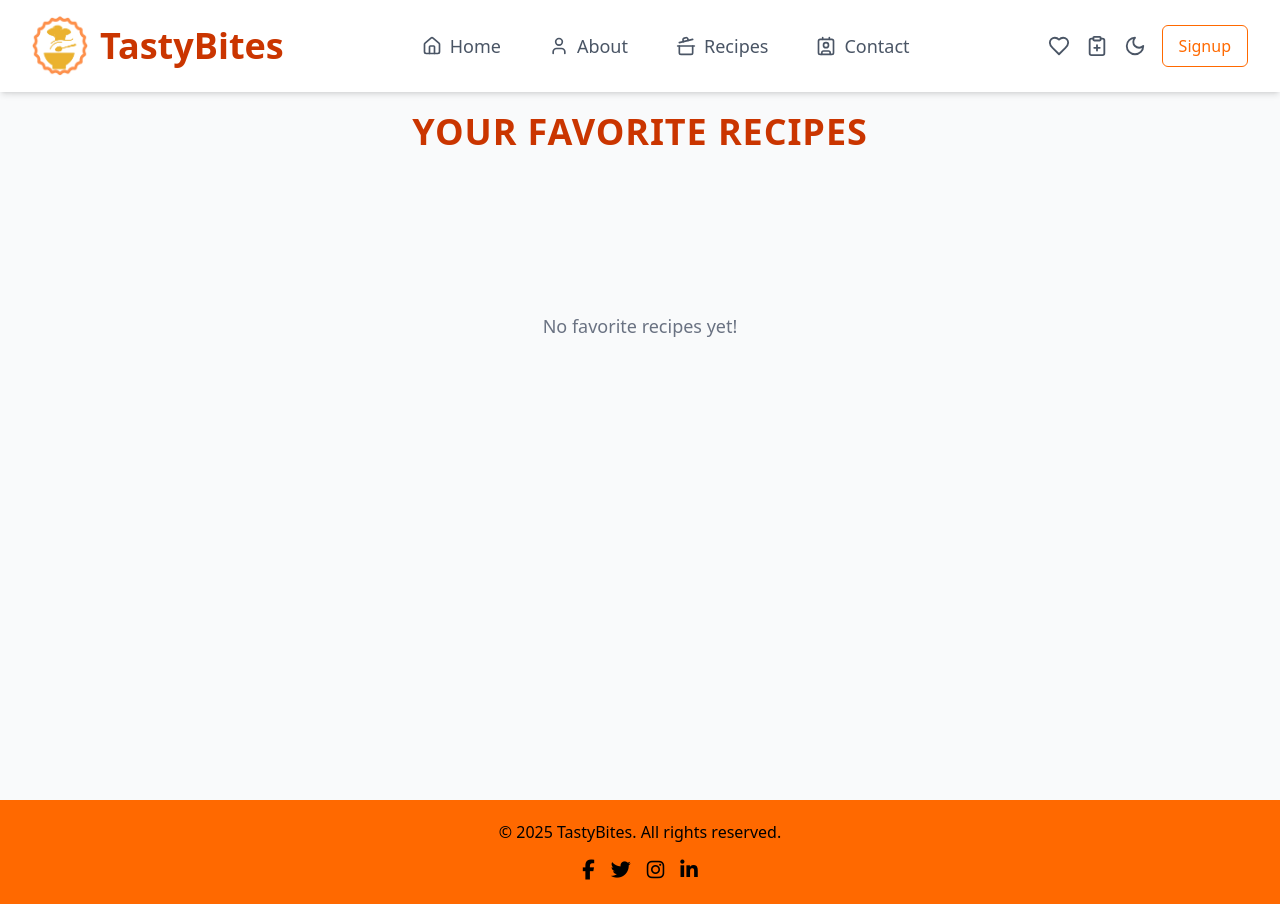
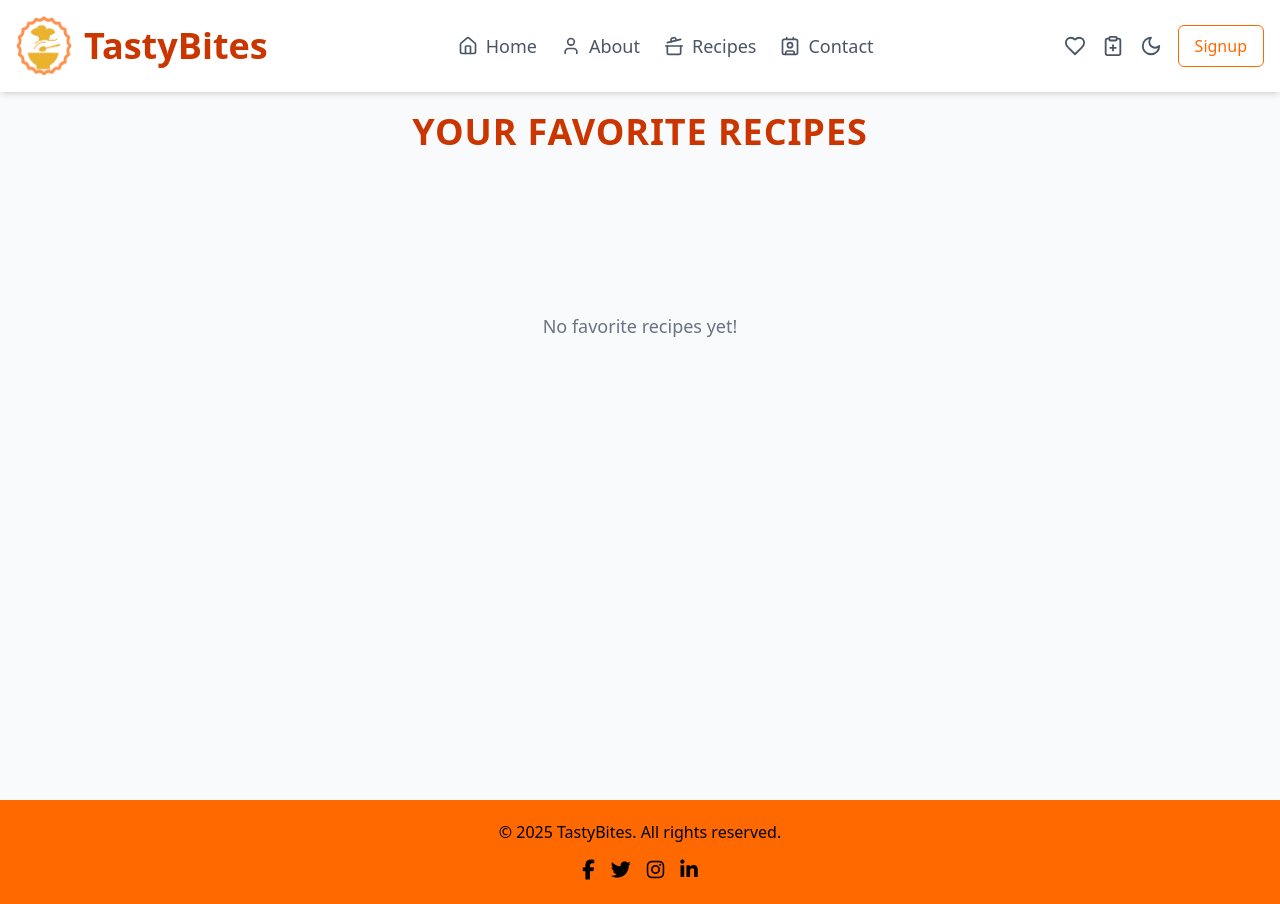
Before and after one commit to nadeesamaraweera/Tasty-Bites, a React (Vite) app: page /favorite-recipes in a window 1280 px wide. Built offline with nearby package versions, Linux system fonts and the light colour scheme.

Commit message:
responsive added

```diff
--- a/src/components/NavBar.tsx
+++ b/src/components/NavBar.tsx
@@ -10,6 +10,8 @@ import {
     ClipboardPlus,
     LogOut,
     UserCircle,
+    Menu,
+    X
 } from "lucide-react";
 import Swal from "sweetalert2";
 import SignUpPopup from "../pages/SignUpPopup";
@@ -22,6 +24,7 @@ const NavBar: React.FC = () => {
     const [darkMode, setDarkMode] = useState(false);
     const [openSignupPopup, setOpenSignupPopup] = useState<boolean>(false);
     const [openLoginPopup, setOpenLoginPopup] = useState<boolean>(false);
+    const [mobileMenuOpen, setMobileMenuOpen] = useState(false);
 
     useEffect(() => {
         document.body.style.backgroundColor = darkMode ? "#000" : "#fff";
@@ -76,106 +79,133 @@ const NavBar: React.FC = () => {
         } else {
             navigate(`/?scroll=${sectionId}`);
         }
+        setMobileMenuOpen(false);
     };
 
     return (
-        <header className={`w-full flex justify-between items-center px-8 py-4 fixed top-0 z-10 shadow-md transition duration-300 ${darkMode ? "bg-black text-white" : "bg-white text-black"}`}>
+        <>
+            <header className={`w-full flex justify-between items-center px-4 py-4 fixed top-0 z-10 shadow-md transition duration-300 ${darkMode ? "bg-black text-white" : "bg-white text-black"}`}>
                 {/* Logo Section */}
                 <div className="flex items-center space-x-3">
-                <img src="/src/assets/logo.png" alt="Logo" className="h-15 w-14"/>
-                <h1 className="text-4xl font-bold text-orange-700">TastyBites</h1>
+                    <img src="/src/assets/logo.png" alt="Logo" className="h-15 w-14" />
+                    <h1 className="text-3xl sm:text-4xl font-bold text-orange-700">TastyBites</h1>
                 </div>
 
-            {/* Navigation */}
-            <nav className="flex gap-6  font-medium text-lg mx-auto">
-                <button
-                    onClick={() => handleScrollToSection("home")}
-                    className="flex items-center gap-2 px-3 py-2 rounded-md text-gray-600 hover:text-orange-600"
-
-                >
-                    <HomeIcon size={20}/>
-                    <span className="hidden sm:inline">Home</span>
+                {/* Desktop Navigation */}
+                <nav className="hidden sm:flex gap-6 font-medium text-lg mx-auto">
+                    <button onClick={() => handleScrollToSection("home")} className="flex items-center gap-2 text-gray-600 hover:text-orange-600">
+                        <HomeIcon size={20} /> Home
                     </button>
-
-                <button
-                    onClick={() => handleScrollToSection("about")}
-                    className="flex items-center gap-2 px-3 py-2 rounded-md text-gray-600 hover:text-orange-600"
-                >
-                    <UserIcon size={20}/>
-                    <span className="hidden sm:inline">About</span>
+                    <button onClick={() => handleScrollToSection("about")} className="flex items-center gap-2 text-gray-600 hover:text-orange-600">
+                        <UserIcon size={20} /> About
                     </button>
-
-                <button
-                    onClick={() => handleScrollToSection("recipes-display")}
-                    className="flex items-center gap-2 px-3 py-2 rounded-md text-gray-600 hover:text-orange-600"
-                >
-                    <CookingPot size={20}/>
-                    <span className="hidden sm:inline">Recipes</span>
+                    <button onClick={() => handleScrollToSection("recipes-display")} className="flex items-center gap-2 text-gray-600 hover:text-orange-600">
+                        <CookingPot size={20} /> Recipes
                     </button>
-
-                <button
-                    onClick={() => handleScrollToSection("contact")}
-                    className="flex items-center gap-2 px-3 py-2 rounded-md text-gray-600 hover:text-orange-600"
-                >
-                    <ContactIcon size={20}/>
-                    <span className="hidden sm:inline">Contact</span>
+                    <button onClick={() => handleScrollToSection("contact")} className="flex items-center gap-2 text-gray-600 hover:text-orange-600">
+                        <ContactIcon size={20} /> Contact
                     </button>
                 </nav>
 
-            {/* Right Side */}
-            <div className="space-x-4 flex items-center">
-                <button onClick={() => navigate("/favorite-recipes")}
-                        className="text-gray-600 hover:text-orange-600 transition">
-                    <Heart size={22}/>
+                {/* Right Side Icons */}
+                <div className="flex items-center space-x-4">
+                    {/* Mobile Menu Button */}
+                    <button onClick={() => setMobileMenuOpen(!mobileMenuOpen)} className="sm:hidden text-gray-600 hover:text-orange-600">
+                        {mobileMenuOpen ? <X size={24} /> : <Menu size={24} />}
                     </button>
 
-                <button onClick={handleAddRecipeClick} className="text-gray-600 hover:text-orange-600 transition">
-                    <ClipboardPlus size={22}/>
+                    {/* Desktop Icons */}
+                    <div className="hidden sm:flex items-center space-x-4">
+                        <button onClick={() => navigate("/favorite-recipes")} className="text-gray-600 hover:text-orange-600">
+                            <Heart size={22} />
                         </button>
 
-                <button
-                    onClick={toggleDarkMode}
-                    className={`transition hover:text-orange-600 ${darkMode ? "text-white" : "text-gray-600"}`}
-                >
-                    <MoonIcon size={22}/>
+                        <button onClick={handleAddRecipeClick} className="text-gray-600 hover:text-orange-600">
+                            <ClipboardPlus size={22} />
+                        </button>
+
+                        <button onClick={toggleDarkMode} className={`hover:text-orange-600 ${darkMode ? "text-white" : "text-gray-600"}`}>
+                            <MoonIcon size={22} />
                         </button>
 
                         {isLoggedIn ? (
-                    <div className="relative inline-block">
-                        <button
-                            onClick={() => setShowProfileMenu(!showProfileMenu)}
-                            className="text-gray-600 hover:text-orange-600 transition"
-                        >
-                            <UserCircle size={22}/>
+                            <div className="relative">
+                                <button onClick={() => setShowProfileMenu(!showProfileMenu)} className="text-gray-600 hover:text-orange-600">
+                                    <UserCircle size={22} />
                                 </button>
                                 {showProfileMenu && (
                                     <div className="absolute right-0 mt-2 w-40 bg-white border rounded-md shadow-lg z-50">
-                                <button
-                                    onClick={() => navigate("/my-recipes")}
-                                    className="block w-full text-left px-4 py-2 text-gray-700 hover:bg-orange-100"
-                                >
+                                        <button onClick={() => navigate("/my-recipes")} className="block w-full text-left px-4 py-2 text-gray-700 hover:bg-orange-100">
                                             My Recipes
                                         </button>
-                                <button
-                                    onClick={handleLogout}
-                                    className="block w-full text-left px-4 py-2 text-gray-700 hover:bg-orange-100"
-                                >
-                                    <LogOut size={16} className="inline mr-1"/>
-                                    Logout
+                                        <button onClick={handleLogout} className="block w-full text-left px-4 py-2 text-gray-700 hover:bg-orange-100">
+                                            <LogOut size={16} className="inline mr-1" /> Logout
                                         </button>
                                     </div>
                                 )}
                             </div>
                         ) : (
-                    <button
-                        onClick={() => setOpenSignupPopup(true)}
-                        className="px-4 py-2 text-orange-500 border border-orange-500 rounded-md hover:bg-orange-500 hover:text-white transition"
-                    >
+                            <button onClick={() => setOpenSignupPopup(true)} className="px-4 py-2 text-orange-500 border border-orange-500 rounded-md hover:bg-orange-500 hover:text-white transition">
                                 Signup
                             </button>
                         )}
+                    </div>
+                </div>
+            </header>
 
-                {/* Modals for Signup and Login */}
+            {mobileMenuOpen && (
+                <div className="sm:hidden fixed top-0 right-0 h-full w-3/4 max-w-xs bg-white dark:bg-neutral-500 shadow-lg z-50 p-6 transition-transform duration-300">
+                    <div className="flex justify-between items-center mb-6">
+                        <div className="flex items-center space-x-2">
+                            <img src="/src/assets/logo.png" alt="Logo" className="h-10 w-10" />
+                            <h1 className="text-2xl font-bold text-orange-700">TastyBites</h1>
+                        </div>
+                        <button onClick={() => setMobileMenuOpen(false)}>
+                            <X size={24} className="text-gray-600 dark:text-white" />
+                        </button>
+                    </div>
+
+                    {/* Nav Items */}
+                    <nav className="space-y-4">
+                        <button onClick={() => handleScrollToSection("home")} className="flex items-center gap-3 w-full text-left text-gray-700 dark:text-white hover:text-orange-600">
+                            <HomeIcon size={20} /> Home
+                        </button>
+                        <button onClick={() => handleScrollToSection("about")} className="flex items-center gap-3 w-full text-left text-gray-700 dark:text-white hover:text-orange-600">
+                            <UserIcon size={20} /> About
+                        </button>
+                        <button onClick={() => handleScrollToSection("recipes-display")} className="flex items-center gap-3 w-full text-left text-gray-700 dark:text-white hover:text-orange-600">
+                            <CookingPot size={20} /> Recipes
+                        </button>
+                        <button onClick={() => handleScrollToSection("contact")} className="flex items-center gap-3 w-full text-left text-gray-700 dark:text-white hover:text-orange-600">
+                            <ContactIcon size={20} /> Contact
+                        </button>
+                    </nav>
+
+                    {/* Bottom Icons */}
+                    <div className="mt-6 flex gap-4 items-center border-t pt-4">
+                        <button onClick={() => navigate("/favorite-recipes")} className="text-gray-600 dark:text-white hover:text-orange-600">
+                            <Heart size={22} />
+                        </button>
+                        <button onClick={handleAddRecipeClick} className="text-gray-600 dark:text-white hover:text-orange-600">
+                            <ClipboardPlus size={22} />
+                        </button>
+                        <button onClick={toggleDarkMode} className="text-gray-600 dark:text-white hover:text-orange-600">
+                            <MoonIcon size={22} />
+                        </button>
+                        {!isLoggedIn && (
+                            <button onClick={() => {
+                                setOpenSignupPopup(true);
+                                setMobileMenuOpen(false);
+                            }} className="text-orange-500 border border-orange-500 rounded-md px-3 py-1 hover:bg-orange-500 hover:text-white transition">
+                                Signup
+                            </button>
+                        )}
+                    </div>
+                </div>
+            )}
+
+
+            {/* Popups */}
             {openSignupPopup && (
                 <SignUpPopup
                     setShowSignup={setOpenSignupPopup}
@@ -186,7 +216,6 @@ const NavBar: React.FC = () => {
                     }}
                 />
             )}
-
             {openLoginPopup && (
                 <LoginPopup
                     setShowLogin={setOpenLoginPopup}
@@ -197,8 +226,7 @@ const NavBar: React.FC = () => {
                     }}
                 />
             )}
-            </div>
-        </header>
+        </>
     );
 };
 
```
Also changed, not shown: 1 other file (tests, documents, lock files or other folders). Lines whose indentation alone changed are shown as unchanged.
